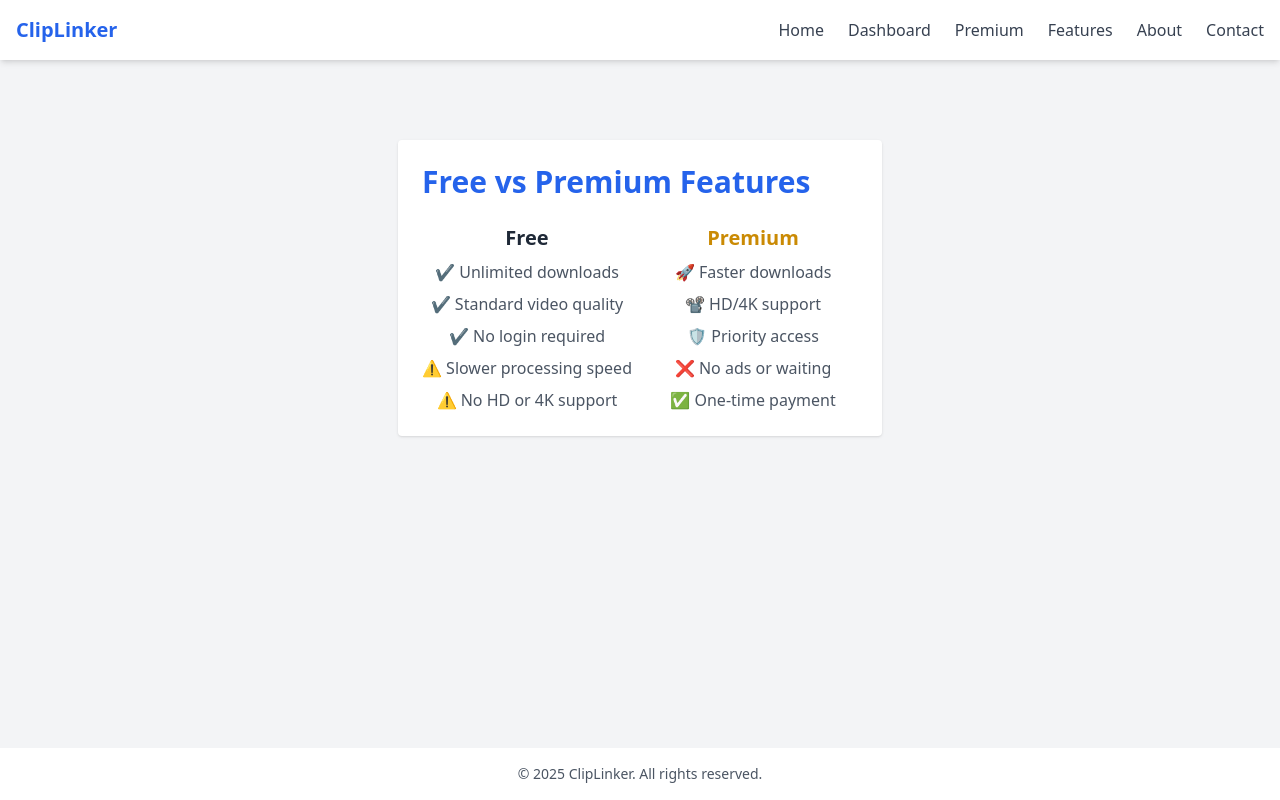
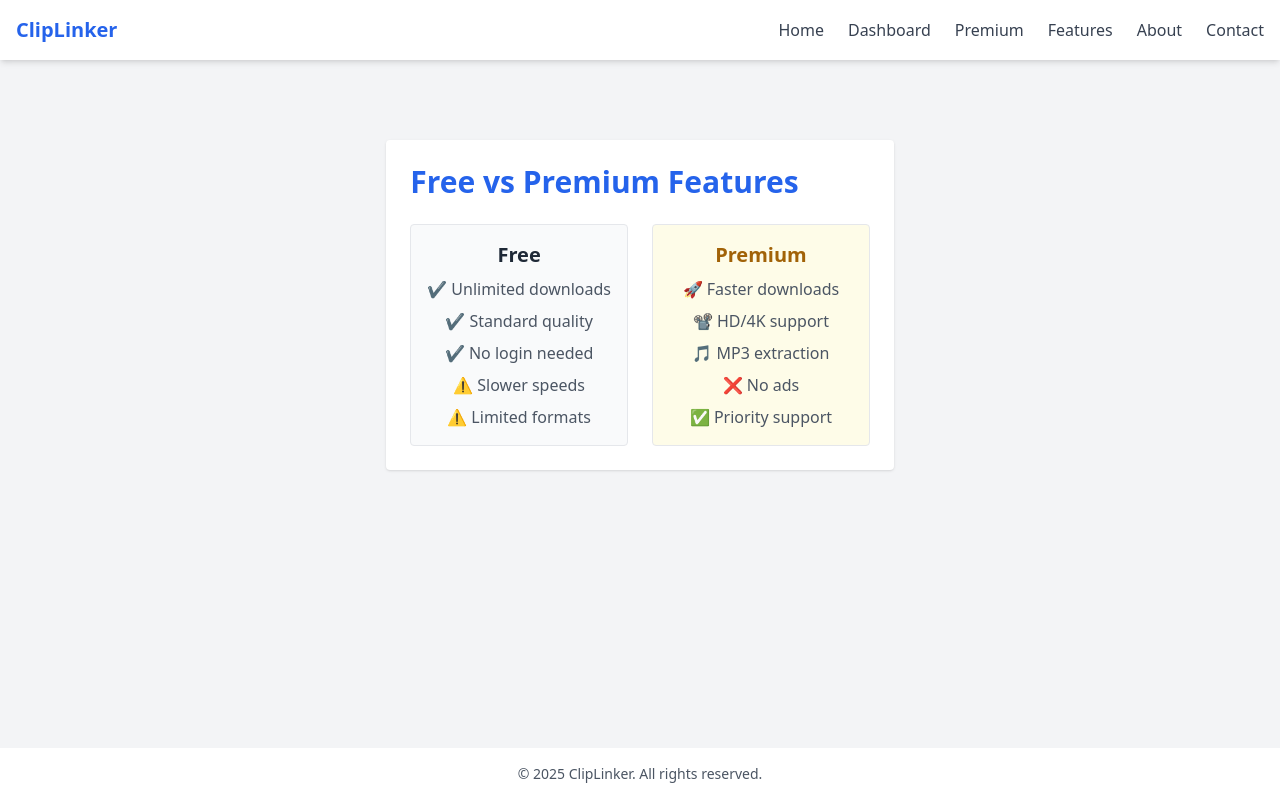
Before and after one commit to GlitchRider1/cliplinker-video-downloader, a Next.js app: page /features in a window 1280 px wide. Built offline with nearby package versions, Linux system fonts and the light colour scheme.

Commit message:
Update features.js

```diff
--- a/pages/features.js
+++ b/pages/features.js
@@ -6,25 +6,26 @@ export default function Features() {
       <div className="max-w-4xl mx-auto mt-16 p-6 bg-white rounded shadow">
         <h2 className="text-3xl font-bold text-blue-600 mb-6">Free vs Premium Features</h2>
 
-        <div className="grid grid-cols-2 gap-4 text-center">
-          <div>
+        <div className="grid grid-cols-1 sm:grid-cols-2 gap-6 text-center">
+          <div className="bg-gray-50 p-4 rounded border">
             <h3 className="text-xl font-bold text-gray-800 mb-2">Free</h3>
             <ul className="text-gray-600 space-y-2">
               <li>✔️ Unlimited downloads</li>
-              <li>✔️ Standard video quality</li>
-              <li>✔️ No login required</li>
-              <li>⚠️ Slower processing speed</li>
-              <li>⚠️ No HD or 4K support</li>
+              <li>✔️ Standard quality</li>
+              <li>✔️ No login needed</li>
+              <li>⚠️ Slower speeds</li>
+              <li>⚠️ Limited formats</li>
             </ul>
           </div>
-          <div>
-            <h3 className="text-xl font-bold text-gray-800 mb-2 text-yellow-600">Premium</h3>
+
+          <div className="bg-yellow-50 p-4 rounded border">
+            <h3 className="text-xl font-bold text-yellow-700 mb-2">Premium</h3>
             <ul className="text-gray-600 space-y-2">
               <li>🚀 Faster downloads</li>
               <li>📽️ HD/4K support</li>
-              <li>🛡️ Priority access</li>
-              <li>❌ No ads or waiting</li>
-              <li>✅ One-time payment</li>
+              <li>🎵 MP3 extraction</li>
+              <li>❌ No ads</li>
+              <li>✅ Priority support</li>
             </ul>
           </div>
         </div>
```
